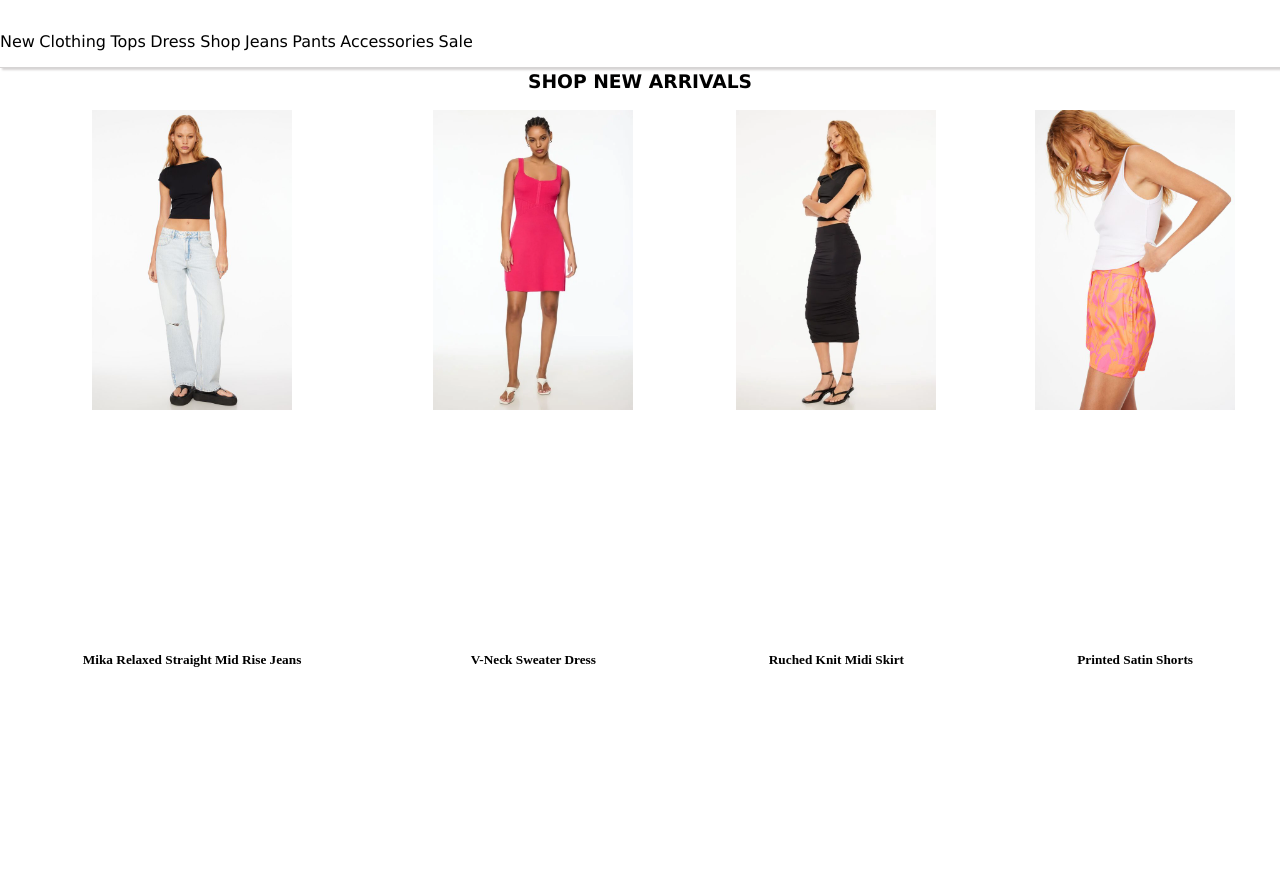
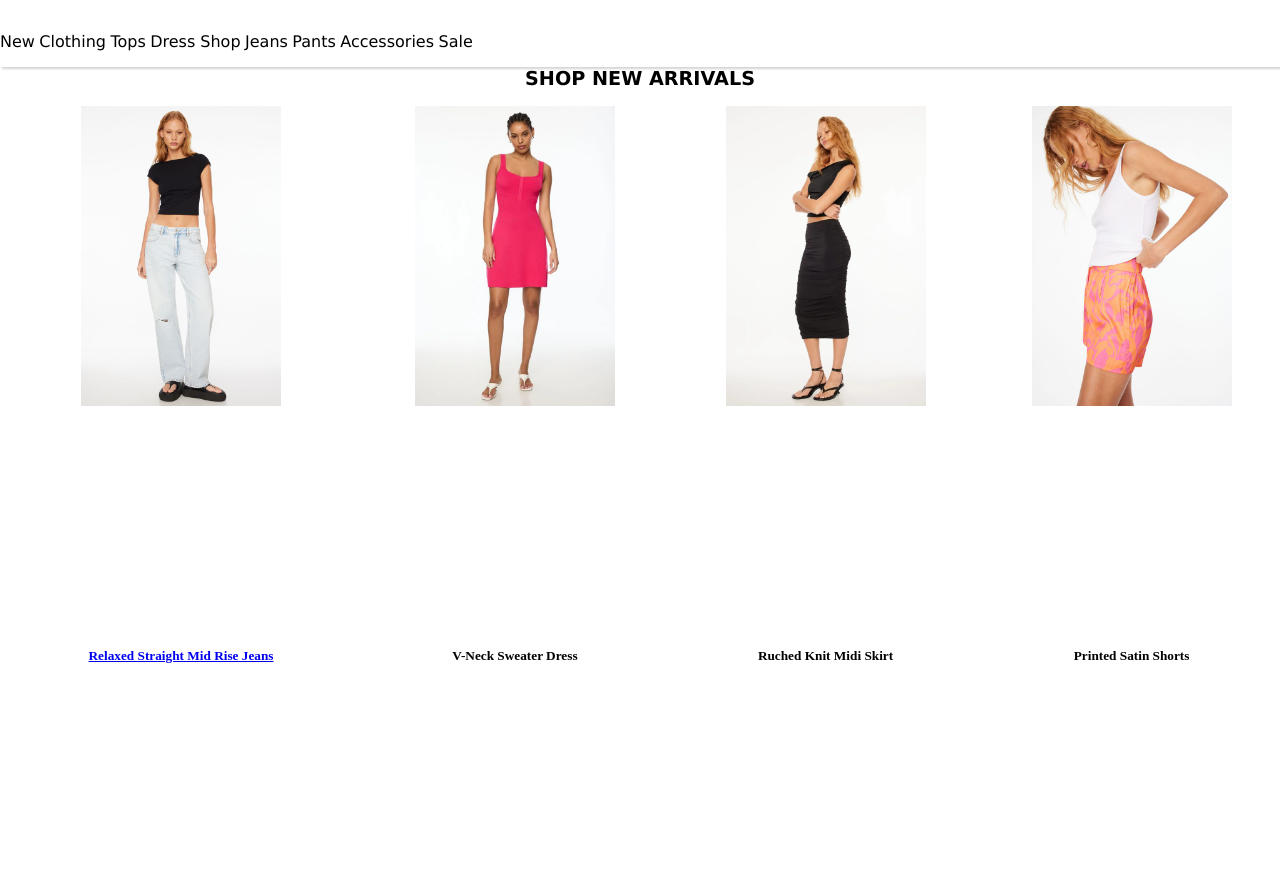
Before and after one commit to Bee1993/Dynamite-clothing-mockup, a plain HTML site: page index.html in a window 1280 px wide. Shown: the top 891 px of the page. Drawn offline with Linux system fonts and the light colour scheme.

Commit message:
edited cards

```diff
--- a/index.html
+++ b/index.html
@@ -21,18 +21,18 @@
 </ul>
 </nav>
 <!-- Navbar Ends -->
-<h3>SHOP NEW ARRIVALS</h3>
+<h2>SHOP NEW ARRIVALS</h2>
 <section class="container">
-<div class="card1">
+<div class="card">
 <img src="images/Mika.jpeg" alt="jeans">
-<h5>Mika Relaxed Straight Mid Rise Jeans</h5></div>
-<div class="card2">
+<h5><a href="#">Relaxed Straight Mid Rise Jeans</a></h5></div>
+<div class="card">
 <img src="images/vneck.webp" alt="pink dress">
 <h5>V-Neck Sweater Dress</h5></div>
-<div class="card3">
+<div class="card">
 <img src="images/knit skirt.webp" alt="black skirt">
 <h5>Ruched Knit Midi Skirt</h5></div>
-<div class="card4">
+<div class="card">
 <img src="images/printed satin shorts.jpeg" alt="satin shorts">
 <h5>Printed Satin Shorts</h5>
 </section>
--- a/styles.css
+++ b/styles.css
@@ -4,7 +4,7 @@ body{
 }
 nav{
     background-color: white;
-    border-bottom: .5px solid #d6d4d4;
+    border-bottom: .5px #d6d4d4;
     position: sticky;
     top: 1em;
     left: 1.5em;
@@ -18,7 +18,7 @@ font-family: sans-serif;
 padding: 0;
 }
 nav li{
-    display: inline-block;
+  display: inline-block;
 }
 
 nav a{
@@ -28,21 +28,21 @@ font-family: 'Lucida Sans', 'Lucida Sans Regular', 'Lucida Grande', 'Lucida Sans
 }
 
 
-h3{
+h2{
     text-align: center;
     font-family: 'Lucida Sans', 'Lucida Sans Regular', 'Lucida Grande', 'Lucida Sans Unicode', Geneva, Verdana, sans-serif;
+    font-size: 1.2em;
 }
 
 .container {
     display: flex;
-    justify-content: center;
+  justify-content: center;
   height: 100dvh;
   }
   img {
     max-width: 600px;
     height: 300px;
   }
-
   div{
     display: flex;
     flex-wrap: wrap;
```
